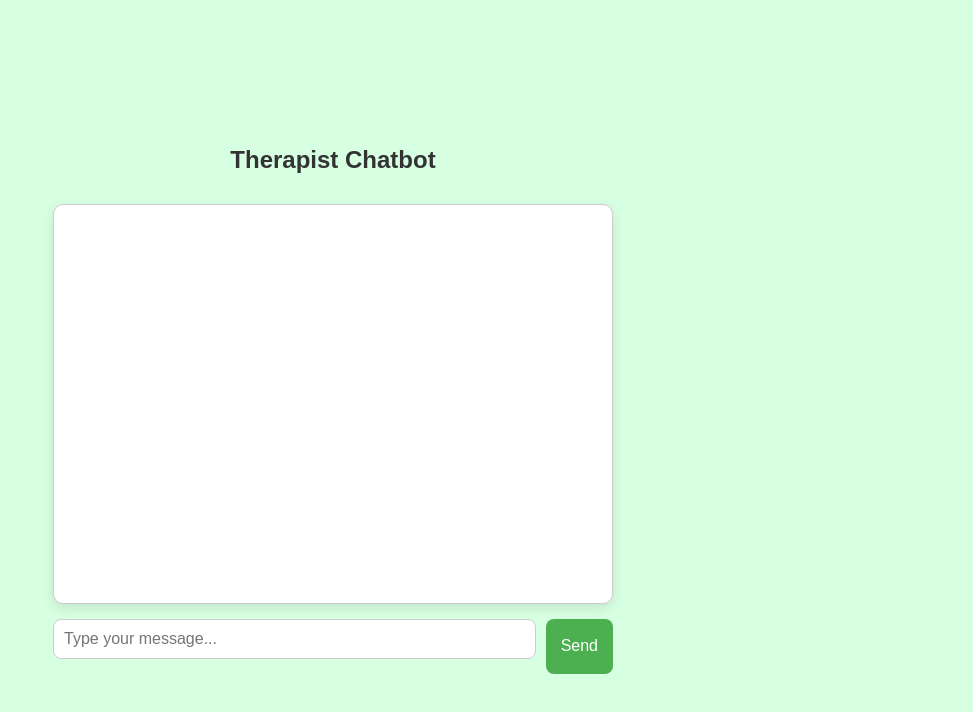
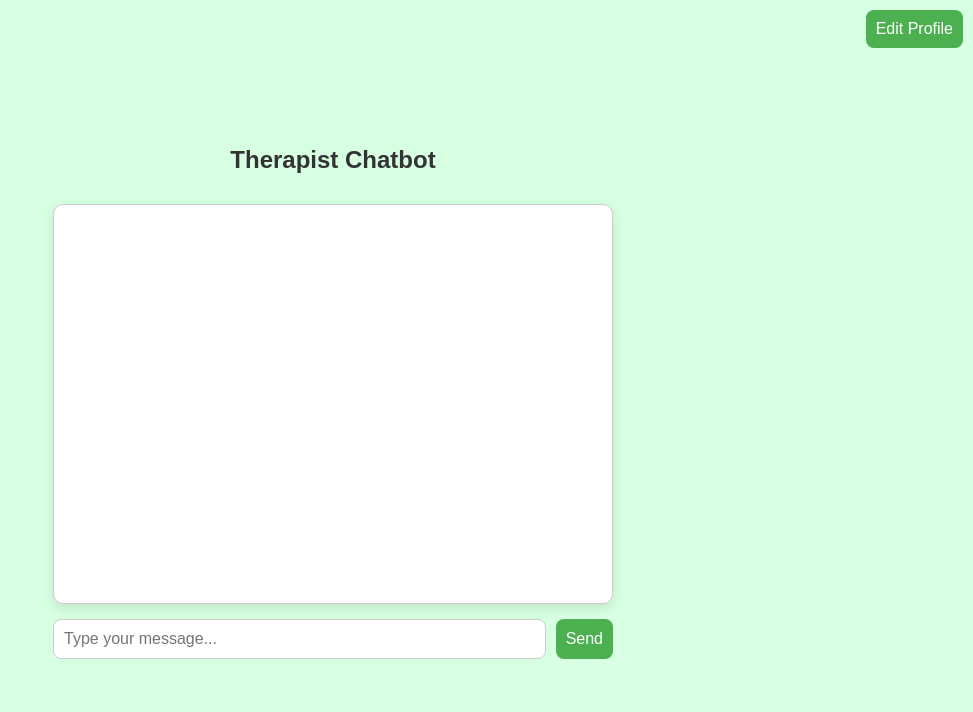
Before and after one commit to ayank674/therapistAI, a plain HTML site: page templates/index.html in a window 1280 px wide. Shown: the whole page, without its empty margins (307-1280 px from the left). Drawn offline with nearby package versions, Linux system fonts and the light colour scheme; no server answers.

Commit message:
Added new routes for edit account and create account. Added buttons to go from one page to another

```diff
--- a/static/style.css
+++ b/static/style.css
@@ -108,9 +108,13 @@ h2 {
     margin-top: 15px;
 }
 
-/* Text input field */
-#textInput, #username, #password, #confirmPassword,#age,#location,#occupation,#gender {
-    flex: 1;
+* {
+    box-sizing: border-box;
+}
+
+/* Style for text input fields */
+#textInput, #username, #password, #confirmPassword, #age, #location, #occupation, #gender, #name, #expectations {
+    width: 100%;
     padding: 10px;
     border-radius: 8px;
     border: 1px solid #ccc;
@@ -118,9 +122,9 @@ h2 {
     margin-bottom: 15px;
 }
 
-/* Send button */
-#buttonInput {
-    padding: 10px 15px;
+/* Style for buttons to match text input width */
+#buttonInput, #submitBtn {
+    padding: 10px;
     font-size: 16px;
     border: none;
     border-radius: 8px;
@@ -128,12 +132,37 @@ h2 {
     color: white;
     cursor: pointer;
     transition: background-color 0.2s;
+    margin-bottom: 15px;
 }
 
-/* Hover effect for button */
-#buttonInput:hover {
+#buttonInput {
+    flex-grow: 3;
+}
+
+#submitBtn {
+    flex-grow: 1;
+}
+
+/* Hover effect for buttons */
+#buttonInput:hover, #submitBtn:hover {
     background-color: #45a049;
 }
+
+#topRightBtn {
+    position: absolute;
+    top: 10px;
+    right: 10px;
+    padding: 10px;
+    font-size: 16px;
+    border: none;
+    border-radius: 8px;
+    background-color: #4caf50;
+    color: white;
+    cursor: pointer;
+    transition: background-color 0.2s;
+    margin-bottom: 15px;
+}
+
 .botText span p,
 .botText span ul,
 .botText span li {
--- a/templates/index.html
+++ b/templates/index.html
@@ -16,6 +16,7 @@
             <button id="buttonInput">Send</button>
         </div>
     </div>
+    <button id="topRightBtn" class="btn" onclick="window.location.href='/edit-profile'">Edit Profile</button>
     <script src="../static/script.js"></script>
 </body>
 </html>
```
Also changed, not shown: templates/edit-profile.html (+9 -3 lines), templates/login.html (+1 -1 lines), 1 other file.
